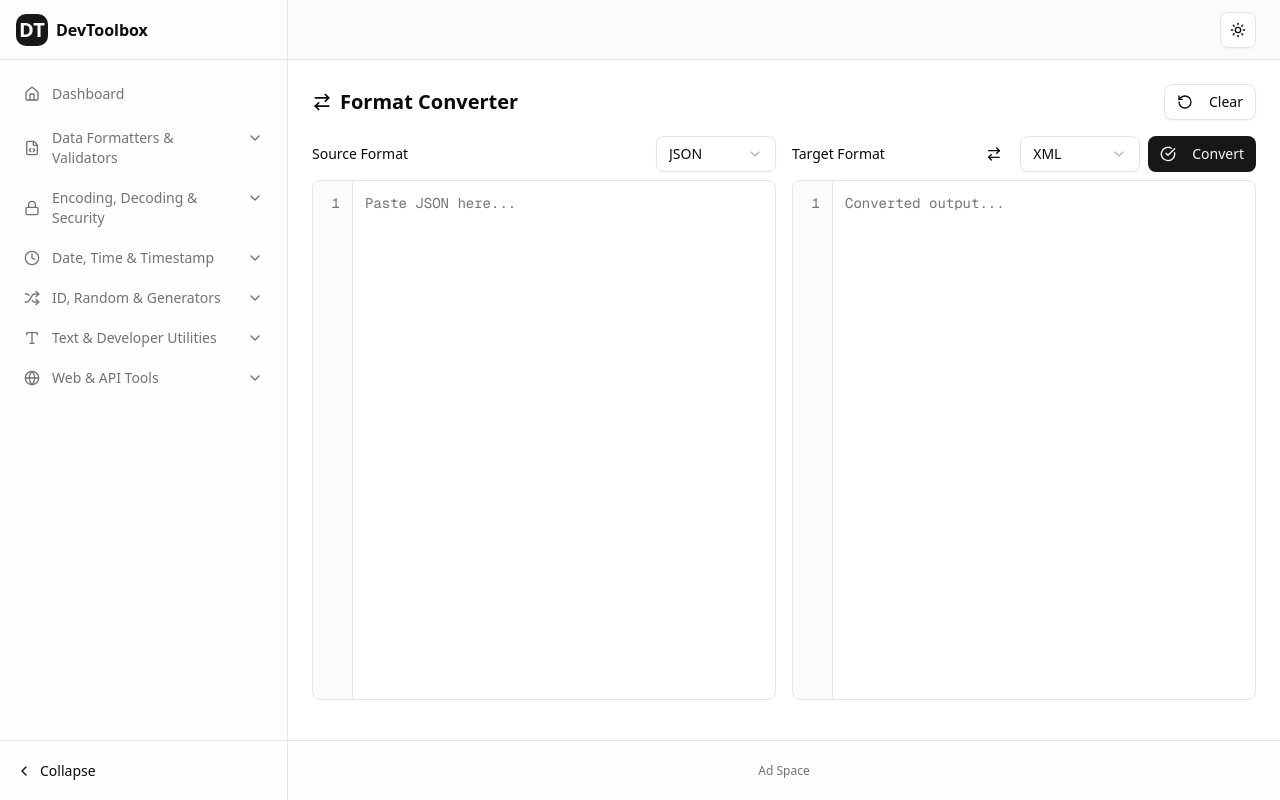
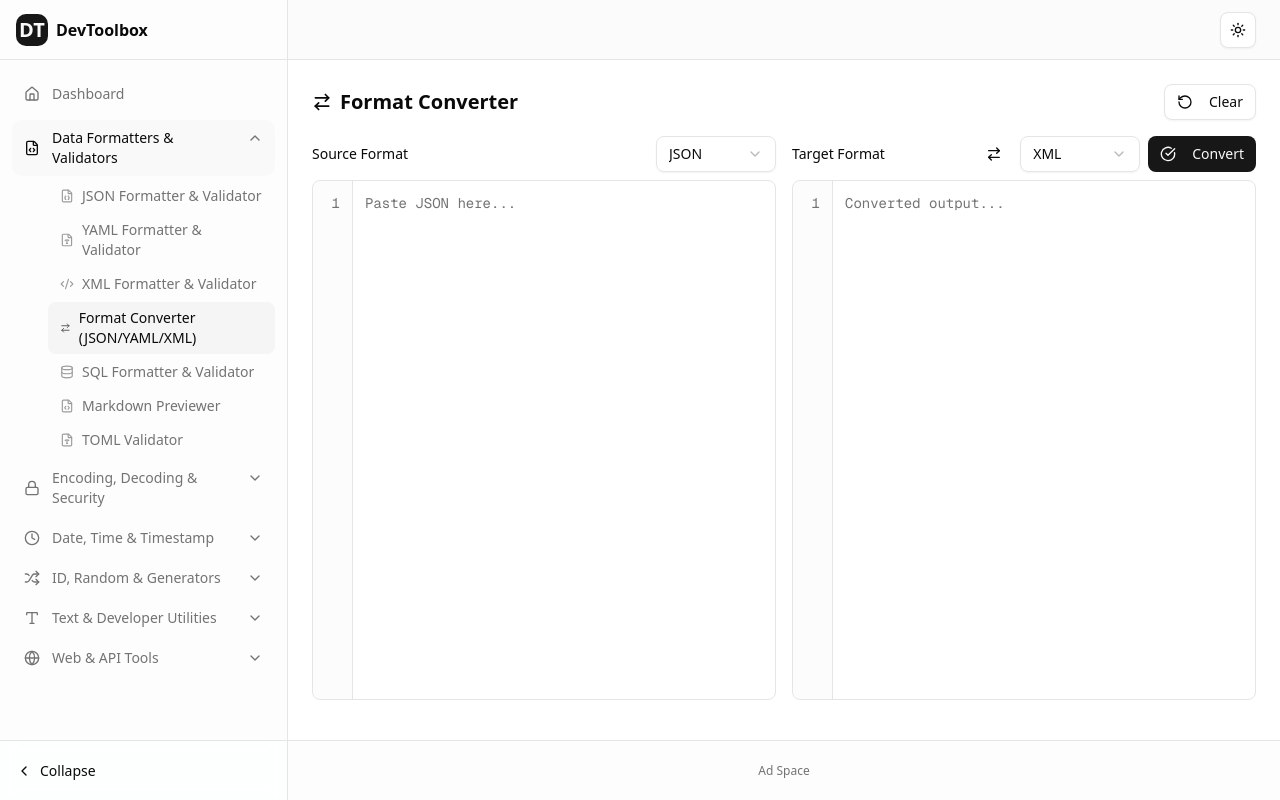
Before and after one commit to RJ-Tools/Dev-Toolbox, a Next.js app: page /tools/converter in a window 1280 px wide. Built offline with nearby package versions, Linux system fonts and the light colour scheme.

Commit message:
fix sidebar navigation

```diff
--- a/components/app-sidebar.tsx
+++ b/components/app-sidebar.tsx
@@ -27,6 +27,21 @@ export function AppSidebar() {
         const saved = localStorage.getItem("sidebar-collapsed")
         if (saved) setCollapsed(JSON.parse(saved))
     }, [])
+
+    // Update open item when pathname changes (e.g. navigation from dashboard)
+    React.useEffect(() => {
+        if (!pathname || pathname === "/") return
+
+        for (const category of toolsConfig) {
+            const hasActiveTool = category.tools.some(tool =>
+                (tool.href || `/tools/${tool.slug}`) === pathname
+            )
+            if (hasActiveTool) {
+                setOpenItem(category.id)
+                break
+            }
+        }
+    }, [pathname])
 
     // Update local storage when collapsed changes
     React.useEffect(() => {
```
